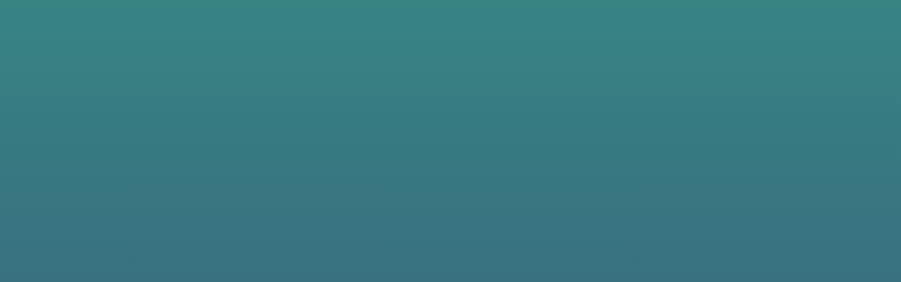
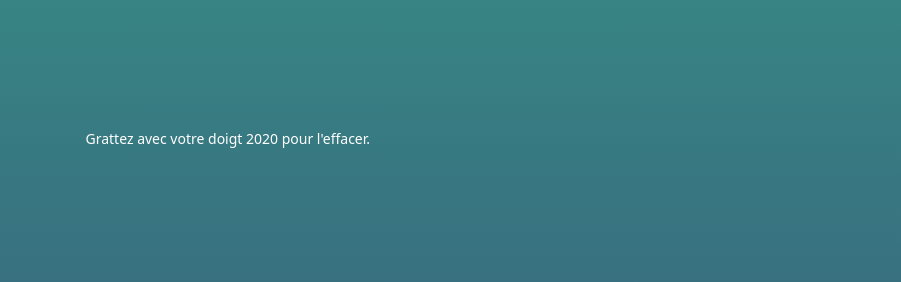
Before and after one commit to fkgrim/voeux21, a website: page index.html in a window 1280 px wide. Shown: the part 382-664 px from the top of the page, 379-1280 px from the left. Drawn offline with nearby package versions, Linux system fonts and the light colour scheme.

```diff
--- a/index.html
+++ b/index.html
@@ -96,6 +96,12 @@
 
 
   <div id="content2" class="container" style="width: 375px">
+      <div class="row koLight">
+          <div class="col mt-3 mb-3">
+              <small>Grattez avec votre doigt 2020 pour l'effacer.</small>
+          </div>
+      </div>
+
 
       <div class="row koDark">
         <div class="col mt-3 mb-3 text-center">
```
